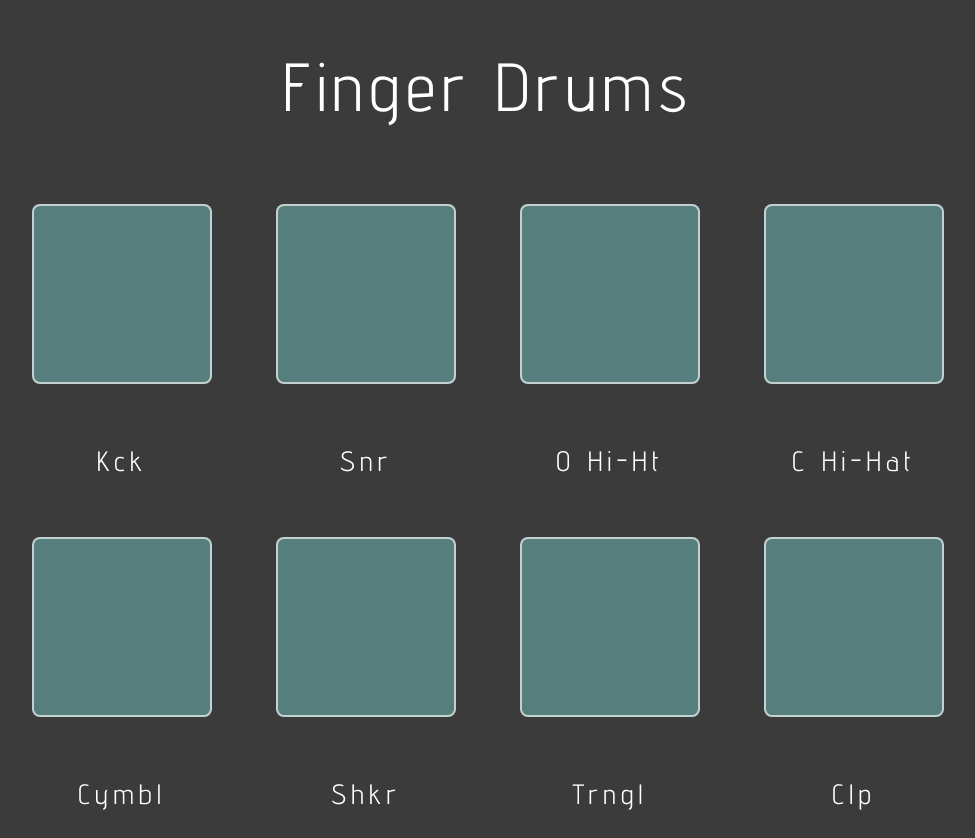
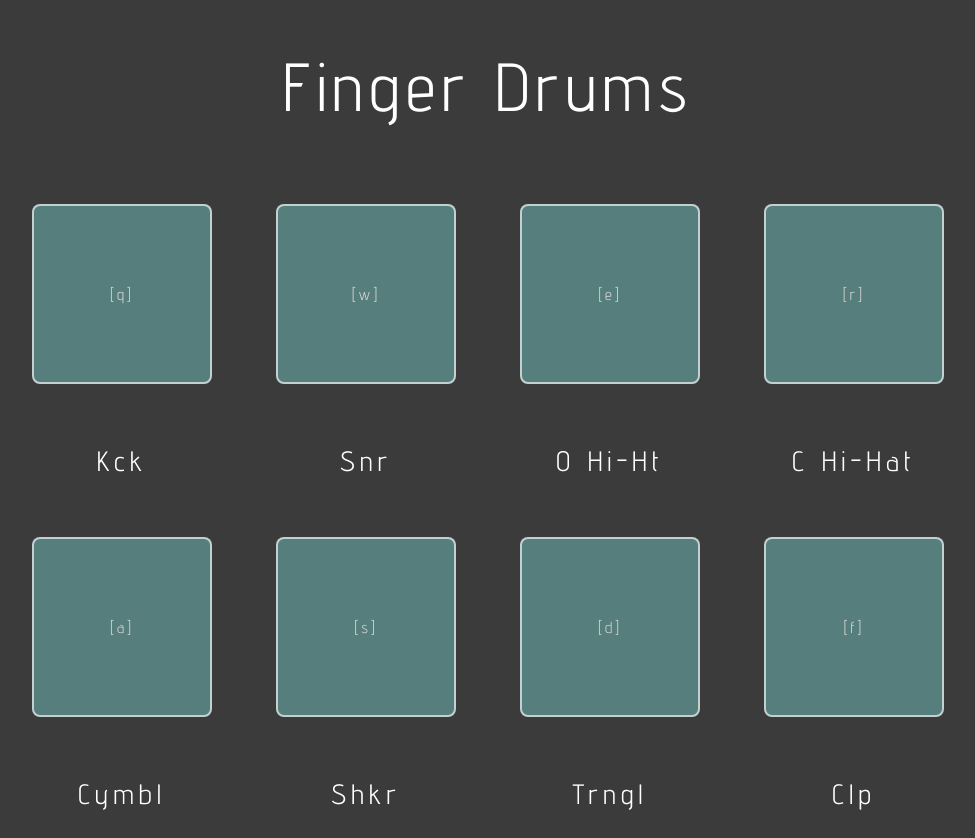
Before and after one commit to a-dri-an-S/finger-beats, a React (Create React App) app: page / in a window 1280 px wide. Shown: the whole page, without its empty margins (152-1127 px from the left). Built offline with nearby package versions, Linux system fonts and the light colour scheme; no server answers.

Commit message:
Added key press label to button

```diff
--- a/src/components/Pads/DrumPad.js
+++ b/src/components/Pads/DrumPad.js
@@ -1,7 +1,7 @@
-const DrumPad = ({ name, handleTrigger }) => {
+const DrumPad = ({ name, keyPress, handleTrigger }) => {
     return (
         <div className="drum-pad">
-            <button className="drum-trigger" onMouseDown={handleTrigger}/>
+            <button className="drum-trigger" onMouseDown={handleTrigger}>{ keyPress }</button>
             <label><h3>{ name }</h3></label>
         </div>
     );
--- a/src/components/Pads/DrumPads.js
+++ b/src/components/Pads/DrumPads.js
@@ -12,14 +12,14 @@ const DrumPads = ({
     }) => {
     return (
         <div className="tone-drum-pads">
-            <DrumPad name={"Kck"} handleTrigger={handleKickTrigger}/>
-            <DrumPad name={"Snr"} handleTrigger={handleSnareTrigger}/>
-            <DrumPad name={"O Hi-Ht"} handleTrigger={handleOHatTrigger}/>
-            <DrumPad name={"C Hi-Hat"} handleTrigger={handleCHatTrigger}/>
-            <DrumPad name={"Cymbl"} handleTrigger={handleCymbalTrigger}/>
-            <DrumPad name={"Shkr"} handleTrigger={handleShakerTrigger}/>
-            <DrumPad name={"Trngl"} handleTrigger={handleTriangleTrigger}/>
-            <DrumPad name={"Clp"} handleTrigger={handleClapTrigger}/>
+            <DrumPad keyPress={"[q]"} name={"Kck"} handleTrigger={handleKickTrigger}/>
+            <DrumPad keyPress={"[w]"} name={"Snr"} handleTrigger={handleSnareTrigger}/>
+            <DrumPad keyPress={"[e]"} name={"O Hi-Ht"} handleTrigger={handleOHatTrigger}/>
+            <DrumPad keyPress={"[r]"} name={"C Hi-Hat"} handleTrigger={handleCHatTrigger}/>
+            <DrumPad keyPress={"[a]"} name={"Cymbl"} handleTrigger={handleCymbalTrigger}/>
+            <DrumPad keyPress={"[s]"} name={"Shkr"} handleTrigger={handleShakerTrigger}/>
+            <DrumPad keyPress={"[d]"} name={"Trngl"} handleTrigger={handleTriangleTrigger}/>
+            <DrumPad keyPress={"[f]"} name={"Clp"} handleTrigger={handleClapTrigger}/>
         </div>
     );
 }
```
